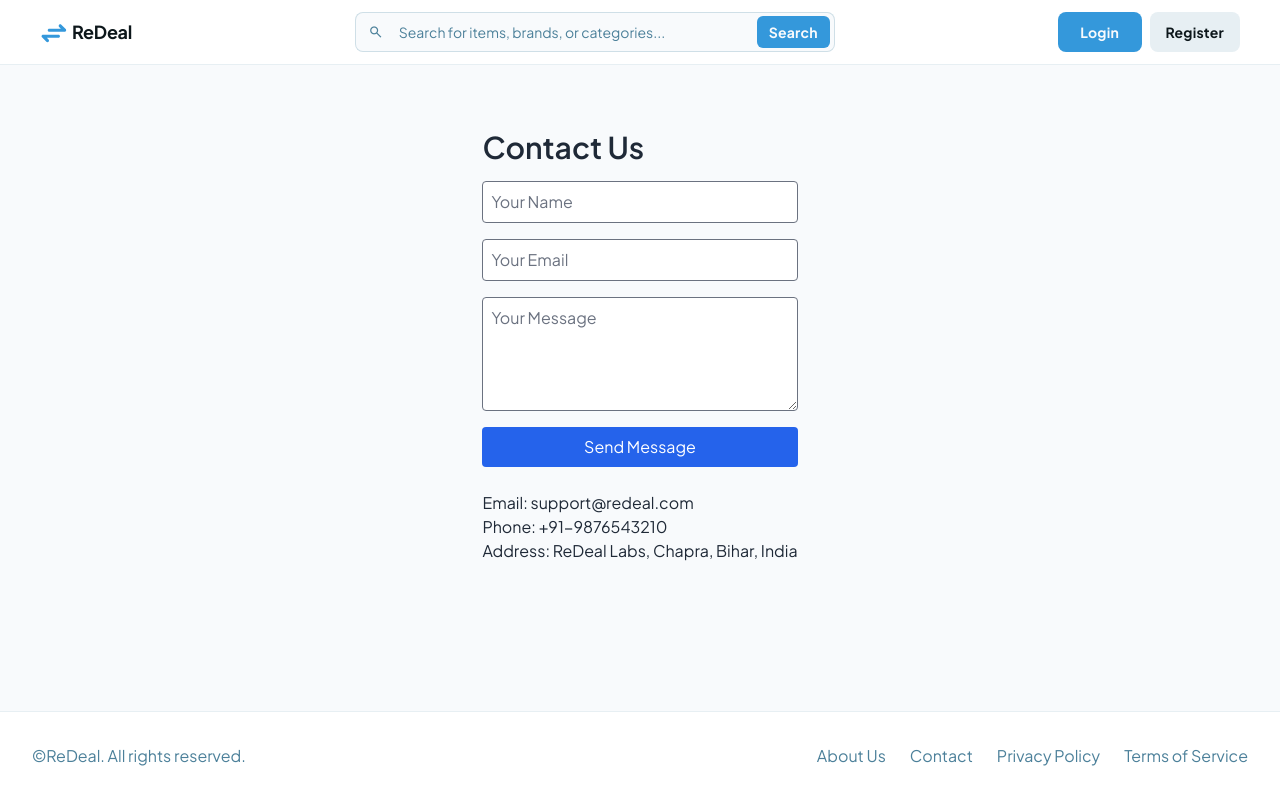
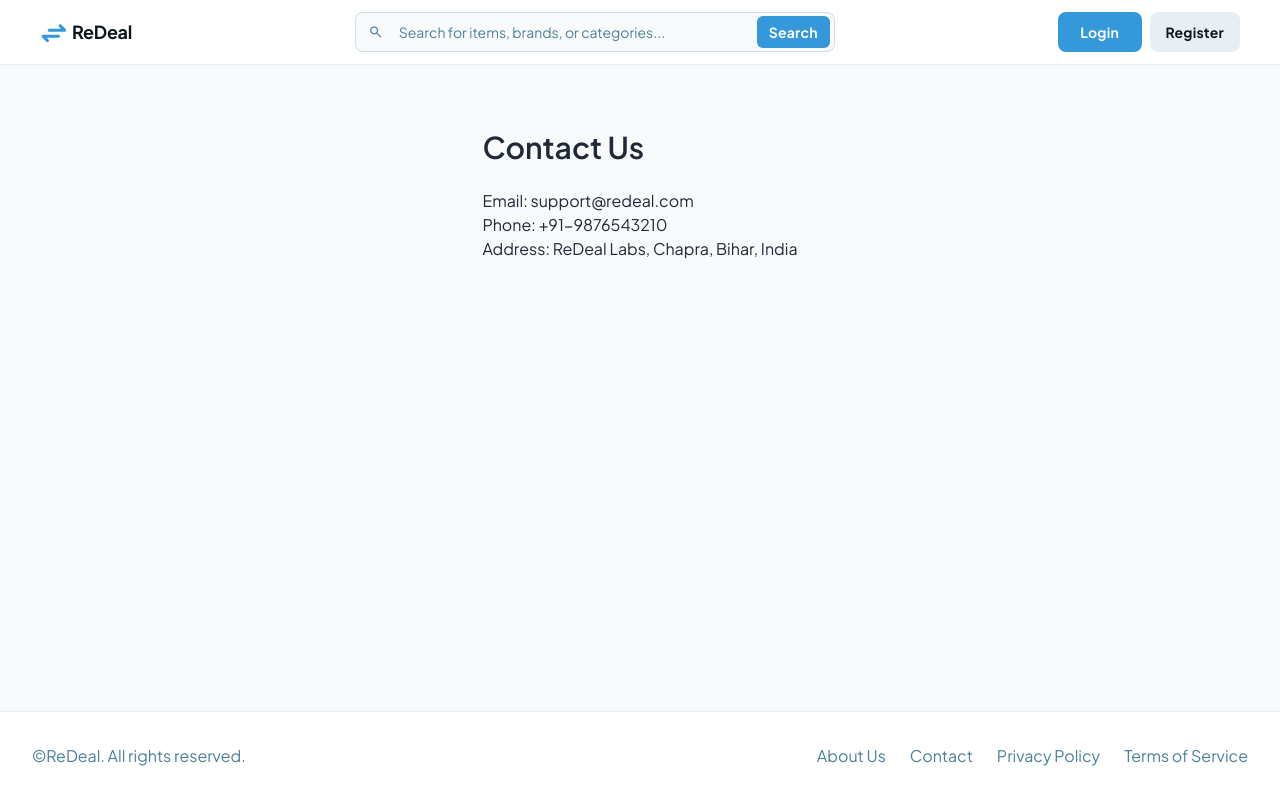
Before and after one commit to arp2006/rebuy, a React (Vite) app in the folder frontend/: page /contact in a window 1280 px wide. Built offline with nearby package versions, Linux system fonts and the light colour scheme.

Commit message:
personal posts on my account page

```diff
--- a/frontend/src/pages/Account.jsx
+++ b/frontend/src/pages/Account.jsx
@@ -1,21 +1,67 @@
-import React, { useContext } from "react";
+import React, { useState, useContext, useEffect } from "react";
+import Item from "../components/Item";
 import { useNavigate } from "react-router-dom";
-import { AuthContext } from "../AuthContext";  // adjust path
+import { AuthContext } from "../AuthContext";
 
 function Account() {
+  const id = localStorage.getItem('userId');
   const { setLoggedIn } = useContext(AuthContext);
   const navigate = useNavigate();
+  const [posts, setPosts] = useState([]);
+
+  const getPosts = async () => {
+    try {
+      const response = await fetch('http://localhost:3000/api/account-listings', {
+        method: 'POST',
+        headers: { 'Content-Type': 'application/json' },
+        body: JSON.stringify({ uid: id }),
+      });
+      if (!response.ok) throw new Error('Failed to fetch posts');
+      const postsData = await response.json();
+      setPosts(postsData);
+    } catch (error) {
+      console.error(error);
+    }
+  };
+
+  useEffect(() => {
+    getPosts();
+  }, []);
 
   const handleLogout = () => {
-    localStorage.removeItem('token');  // Remove JWT token
-    setLoggedIn(false);                // Update login state in context
-    navigate('/login');                // Redirect to login page
+    localStorage.removeItem('token');
+    localStorage.setItem('userId', data.user.id);
+    setLoggedIn(false);
+    navigate('/login');
   };
 
   return (
-    <button onClick={handleLogout} className="px-4 py-2 bg-red-500 text-black rounded">
-      Logout
-    </button>
+    <div className="relative min-h-screen w-full">
+        <button
+          onClick={handleLogout}
+          className="absolute top-4 right-4 px-4 py-2 bg-red-500 text-black rounded font-medium hover:bg-red-600 transition duration-150"
+        >
+          Logout
+        </button>
+
+      <div className="pt-16">
+        <div className="grid grid-cols-1 sm:grid-cols-2 md:grid-cols-3 lg:grid-cols-6 gap-4 p-4">
+          {posts.length === 0 ? (
+            <p>No posts available.</p>
+          ) : (
+            posts.map(post => (
+              <Item
+                key={post.id}
+                imgLink={post.images && post.images.length > 0 && post.images[0]}
+                product={post.title}
+                price={`₹${post.price}`}
+                location={post.location}
+              />
+            ))
+          )}
+        </div>
+      </div>
+    </div>
   );
 }
 
--- a/frontend/src/pages/Contact.jsx
+++ b/frontend/src/pages/Contact.jsx
@@ -15,38 +15,6 @@ function Contact() {
   return (
     <div className="p-8 max-w-xl mx-auto text-gray-800">
       <h1 className="text-3xl font-semibold mb-4">Contact Us</h1>
-      <form onSubmit={handleSubmit} className="flex flex-col gap-4">
-        <input
-          name="name"
-          type="text"
-          placeholder="Your Name"
-          value={formData.name}
-          onChange={handleChange}
-          className="p-2 border rounded"
-          required
-        />
-        <input
-          name="email"
-          type="email"
-          placeholder="Your Email"
-          value={formData.email}
-          onChange={handleChange}
-          className="p-2 border rounded"
-          required
-        />
-        <textarea
-          name="message"
-          placeholder="Your Message"
-          value={formData.message}
-          onChange={handleChange}
-          rows="4"
-          className="p-2 border rounded"
-          required
-        />
-        <button type="submit" className="bg-blue-600 text-white p-2 rounded hover:bg-blue-700">
-          Send Message
-        </button>
-      </form>
       <div className="mt-6">
         <p>Email: support@redeal.com</p>
         <p>Phone: +91-9876543210</p>
--- a/frontend/src/pages/Home.jsx
+++ b/frontend/src/pages/Home.jsx
@@ -4,7 +4,7 @@ import Item from "../components/Item";
 function Home() {
   const id = localStorage.getItem('userId');
   const [posts, setPosts] = useState([]);
-  console.log(id);
+  // console.log(id);
   const getPosts = async () => {
     try {
       const response = await fetch('http://localhost:3000/api/listings', {
@@ -14,11 +14,7 @@ function Home() {
       });
       if (!response.ok) throw new Error('Failed to fetch posts');
       const postsData = await response.json();
-      setPosts(postsData); // <-- Update state here
-      // Optional: log first image of the first post
-      // if (postsData.length > 0) {
-      //   console.log(postsData[0].images[0]);
-      // }
+      setPosts(postsData);
     } catch (error) {
       console.error(error);
     }
```
Also changed, not shown: 1 other file (tests, documents, lock files or other folders).
